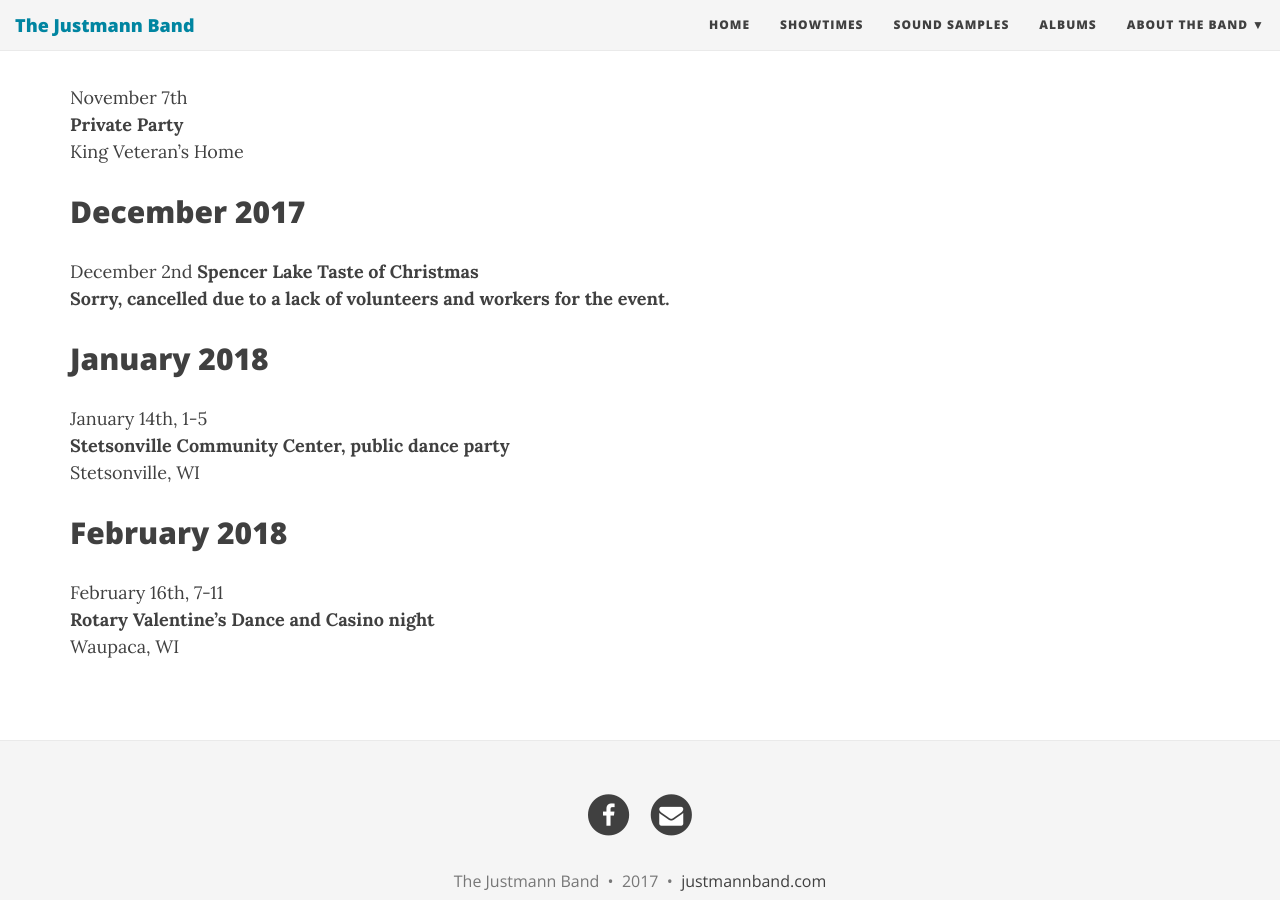
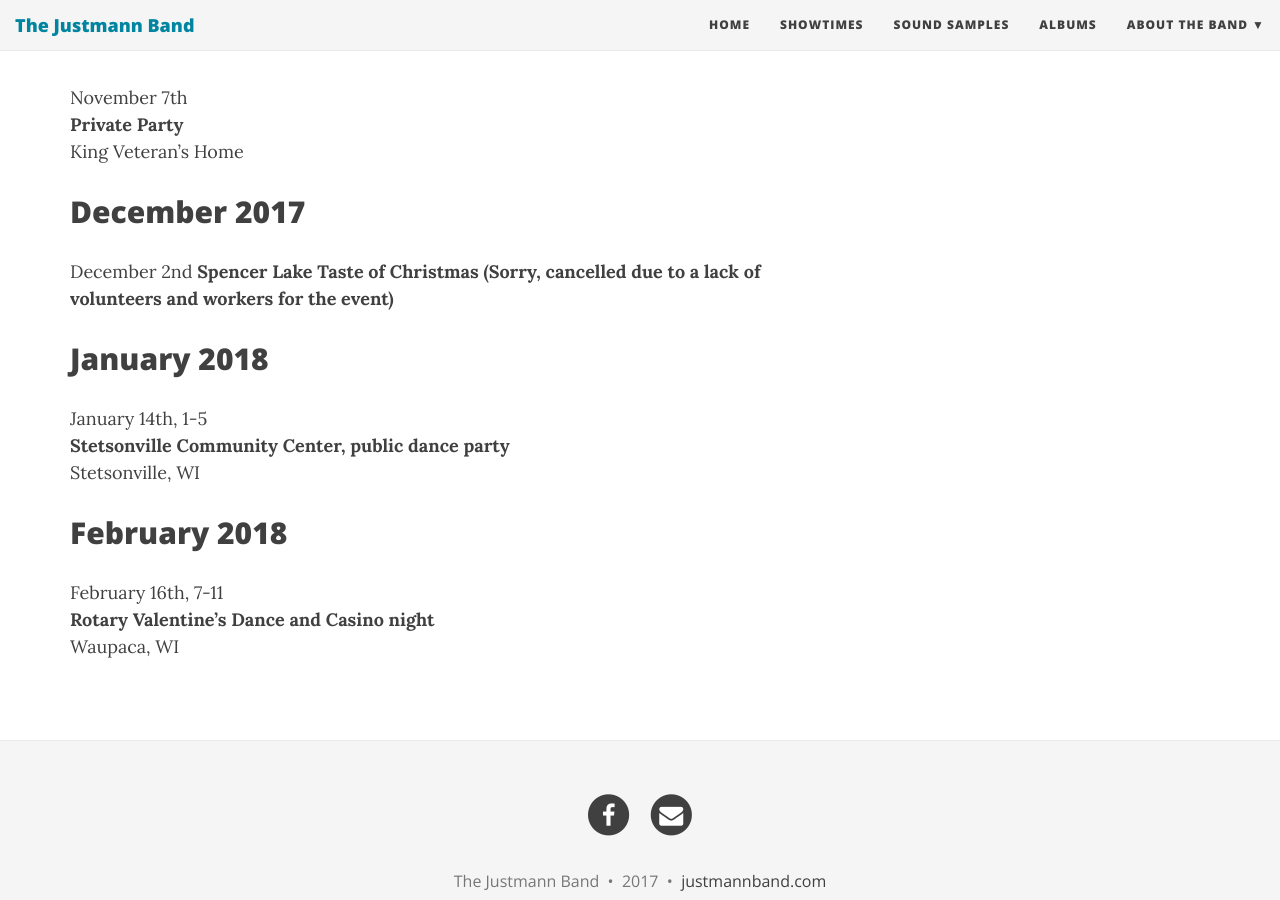
Before and after one commit to jcoenen/justmannband.com, a Jekyll site: the page built from showtimes.md, in a window 1280 px wide and 900 px high, scrolled down 928 px. Built offline with Jekyll 4.4.1, drawn with Linux system fonts in a browser that asks for light colours; nearby versions of some CDN libraries.

```diff
--- a/showtimes.md
+++ b/showtimes.md
@@ -31,8 +31,7 @@ King Veteran's Home
 
 ## December 2017
 December 2nd
-**Spencer Lake Taste of Christmas**
-**Sorry, cancelled due to a lack of volunteers and workers for the event.**
+**Spencer Lake Taste of Christmas (Sorry, cancelled due to a lack of volunteers and workers for the event)**
 
 ## January 2018
 January 14th, 1-5
```
